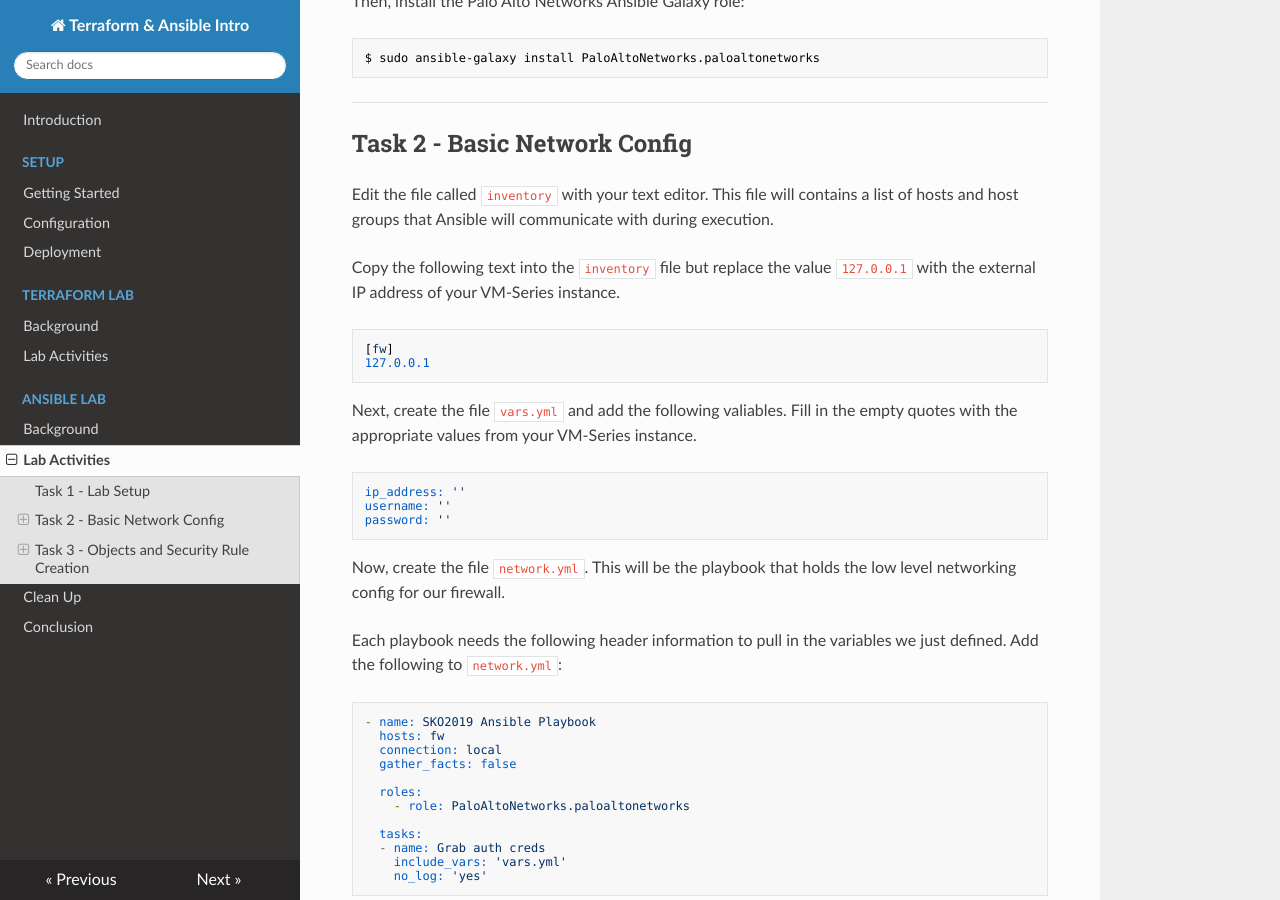
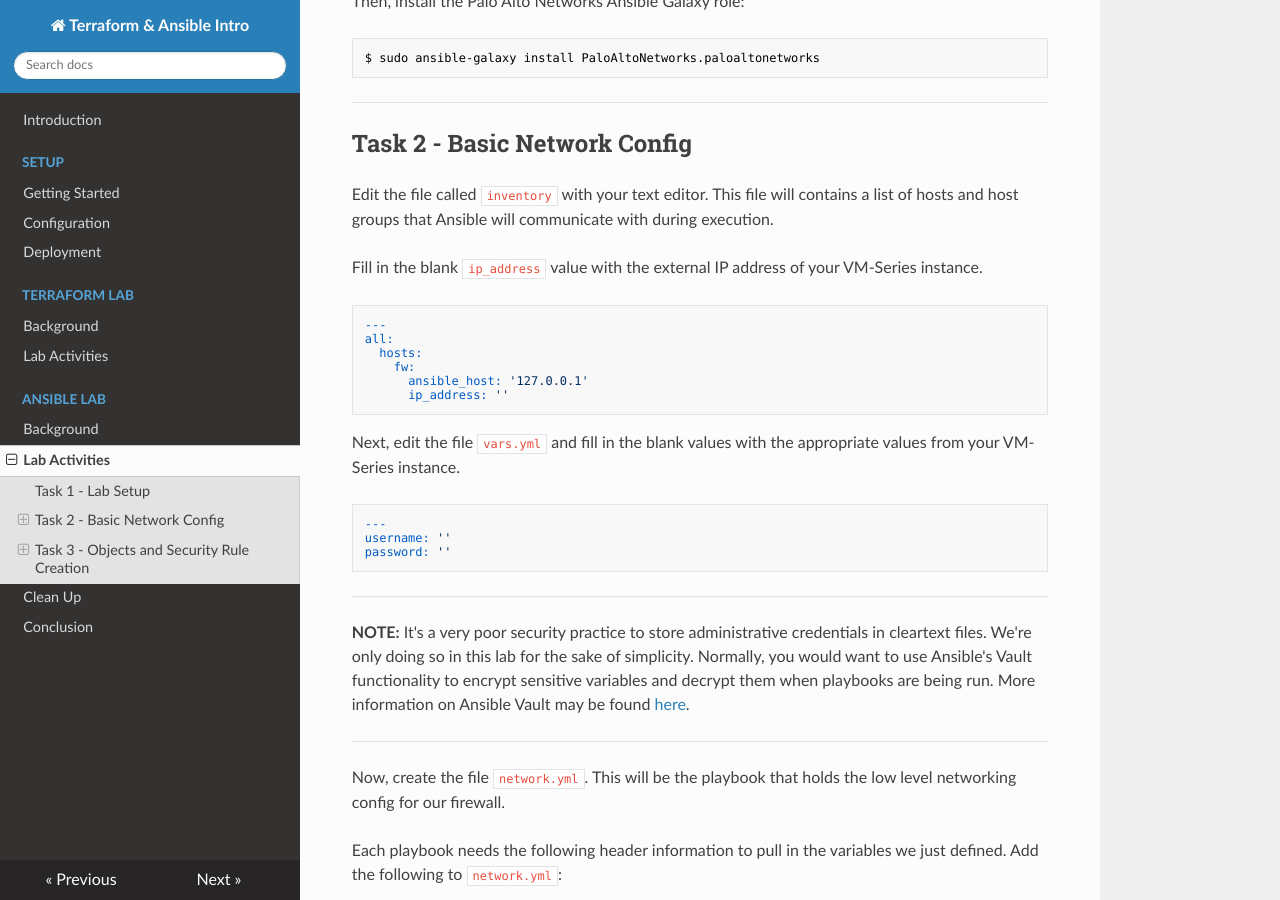
Before and after one commit to PaloAltoNetworks/terraform-ansible-intro, an MkDocs documentation site: the page built from docs/ansible-lab.md, in a window 1280 px wide and 900 px high, scrolled down 475 px. Built offline with MkDocs 1.6.1, drawn with Linux system fonts in a browser that asks for light colours; nearby versions of some CDN libraries; old or Windows-style settings are respelled for this version of MkDocs.

Commit message:
Final tweaks (hopefully)

````diff
--- a/docs/ansible-lab.md
+++ b/docs/ansible-lab.md
@@ -26,20 +26,28 @@
 
 Edit the file called `inventory` with your text editor.  This file will contains a list of hosts and host groups that Ansible will communicate with during execution.
 
-Copy the following text into the `inventory` file but replace the value `127.0.0.1` with the external IP address of your VM-Series instance.
+Fill in the blank `ip_address` value with the external IP address of your VM-Series instance.
 
 ```yml
-[fw]
-127.0.0.1
+---
+all:
+  hosts:
+    fw:
+      ansible_host: '127.0.0.1'
+      ip_address: ''
 ```
 
-Next, create the file `vars.yml` and add the following valiables.  Fill in the empty quotes with the appropriate values from your VM-Series instance.
+Next, edit the file `vars.yml` and fill in the blank values with the appropriate values from your VM-Series instance.
 
 ```yml
-ip_address: ''
+---
 username: ''
 password: ''
 ```
+---
+**NOTE:** It's a very poor security practice to store administrative credentials in cleartext files.  We're only doing so in this lab for the sake of simplicity. Normally, you would want to use Ansible's Vault functionality to encrypt sensitive variables and decrypt them when playbooks are being run.  More information on Ansible Vault may be found [here](https://docs.ansible.com/ansible/2.6/user_guide/vault.html).
+
+---
 
 Now, create the file `network.yml`.  This will be the playbook that holds the low level networking config for our firewall.
 
````
Also changed, not shown: 4 other files.
